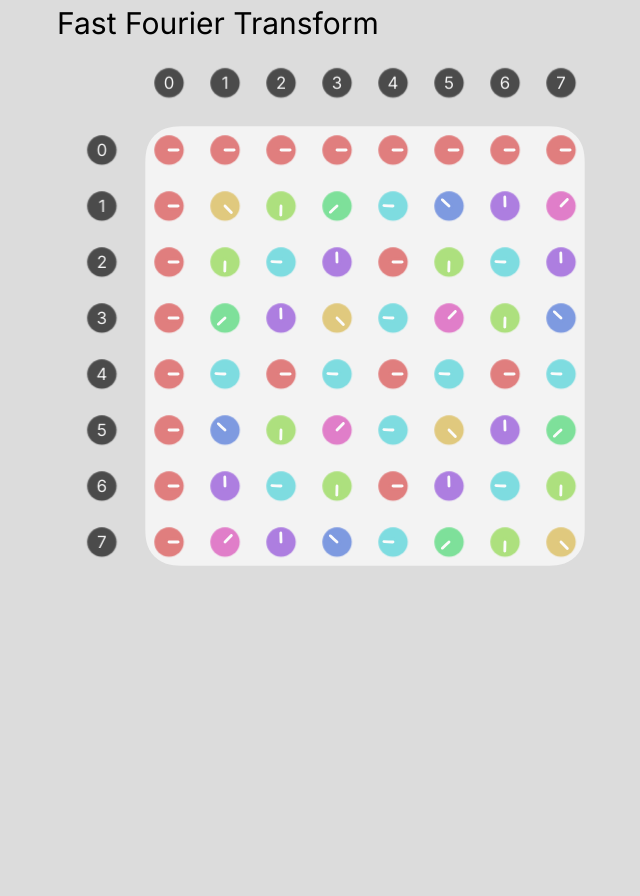
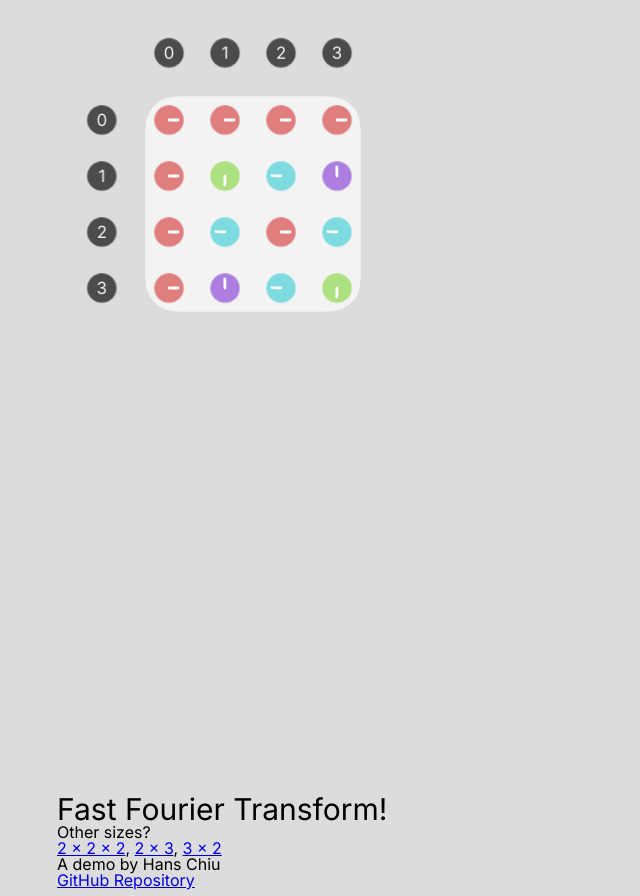
Before and after one commit to chiuhans111/fft-viz, a website built with Vite: page index.html in a window 1280 px wide. Shown: the whole page, without its empty margins (191-831 px from the left). Before the commit the page ends 832 px from the top, so only its background shows below. Built offline with nearby package versions, Linux system fonts and the light colour scheme; animation ran at ten frames a second.

Commit message:
add other cases

```diff
--- a/index.html
+++ b/index.html
@@ -10,13 +10,23 @@
 
 <body>
   <div class="container">
-    <h1>Fast Fourier Transform</h1>
 
     <svg viewBox="-20 -20 140 140" width="100%" height="100%">
       <g id="bg"></g>
-
     </svg>
 
+    <h1>Fast Fourier Transform!</h1>
+    <h2>Other sizes?</h2>
+    <p>
+      <a href="./?fftParams=2,2,2,1"> 2 x 2 x 2</a>,
+      <a href="./?fftParams=2,3,1"> 2 x 3</a>,
+      <a href="./?fftParams=3,2,1"> 3 x 2</a>
+    </p>
+
+    <footer>
+      <p>A demo by Hans Chiu</p>
+      <a href="https://github.com/chiuhans111/fft-viz">GitHub Repository</a>
+    </footer>
   </div>
   <script type="module" src="/src/main.js"></script>
 </body>
--- a/src/main.js
+++ b/src/main.js
@@ -4,8 +4,27 @@ import './style.scss'
 
 let lastTime = 0
 
+function getFFTParamsFromURL() {
+  const urlParams = new URLSearchParams(window.location.search);
+  const params = urlParams.get('fftParams');
+  if (params) {
+    console.log(params)
+    try {
+      const parsedParams = params.split(',').map(x=>parseInt(x))
+      console.log(parsedParams)
+      return parsedParams
+    } catch (e) {
+      console.error('Invalid fftParams in URL:', e);
+    }
+  }
+  return [2, 2, 1];
+}
 
-const fft = new FFTMatrix([2, 2, 2, 1])
+const fftParams = getFFTParamsFromURL();
+const fft = new FFTMatrix(fftParams);
+
+
+
 const updatables = [fft]
 
 function update(time) {
```
